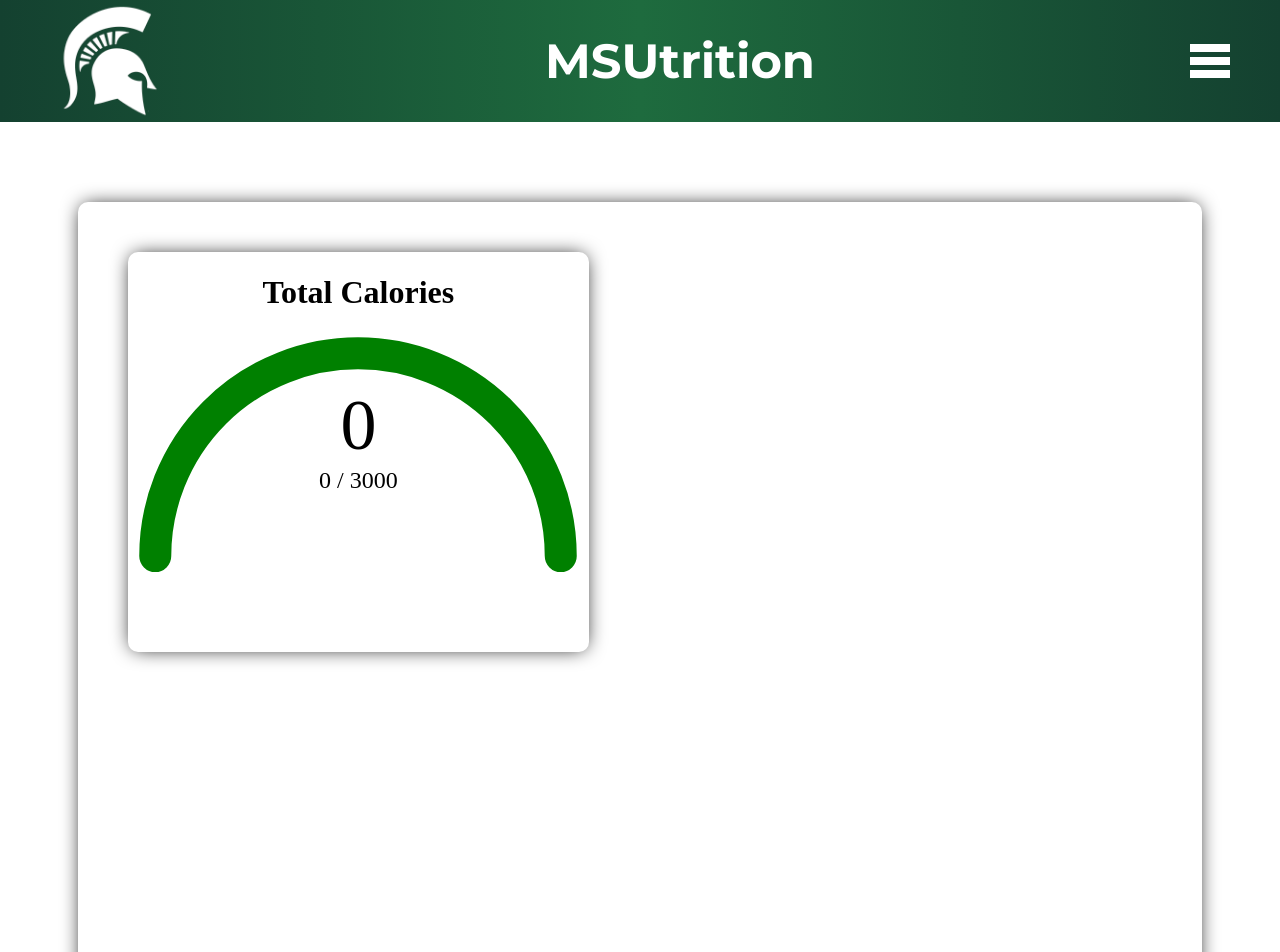
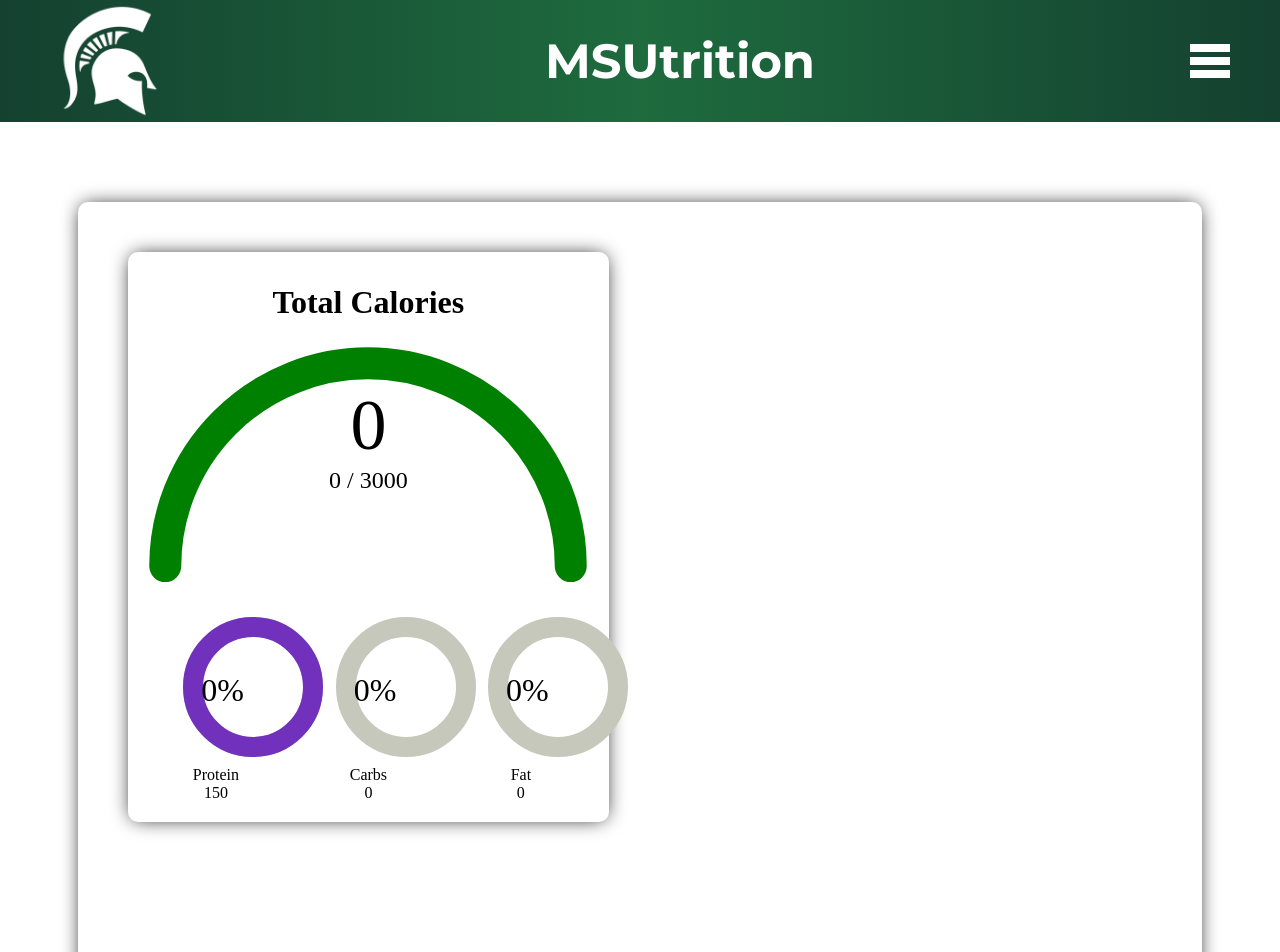
Before and after one commit to bwojj/nutrition-tracking, a React (Vite) app in the folder frontend/nutrition-front-end/: page / in a window 1280 px wide. Shown: the top 952 px of the page. Built offline with nearby package versions, Linux system fonts and the light colour scheme.

Commit message:
Added macro progress bars, and allowed to be dynamic based on ratio of current to goal grams

```diff
--- a/frontend/nutrition-front-end/src/Calories.jsx
+++ b/frontend/nutrition-front-end/src/Calories.jsx
@@ -1,4 +1,5 @@
 import './assets/Calories.css'
+import Macro from './Macros';
 
 function Calories() {
   const r = 190;
@@ -10,6 +11,7 @@
   const y  = cy;
 
   return (
+    <>
         <div className="calories">
             <h1 className="calorie-title">Total Calories</h1>
 
@@ -26,7 +28,13 @@
                 <span className="calorie-number">0</span>
                 <span className="calorie-ratio">0 / 3000</span>
             </div>
+            <div class="macros">
+                <Macro color="#7231bd" name="Protein" amount="150" goal="150"/>
+                <Macro color="#31bd98" name="Carbs" amount="0" goal="200"/>
+                <Macro color="#ffad21ff" name="Fat" amount="0" goal="80"/>
             </div>
+        </div>
+    </>
   );
 }
 
--- a/frontend/nutrition-front-end/src/Macros.jsx
+++ b/frontend/nutrition-front-end/src/Macros.jsx
@@ -0,0 +1,35 @@
+import './assets/Macro.css'
+import { useEffect, useState } from 'react';
+
+function Macro(props){
+
+    const circumfrence = 2 * Math.PI * 60;
+
+    const progress = (Number(props.amount) / Number(props.goal)) * 100;
+
+    const [offset, setOffset] = useState(Number(circumfrence - (circumfrence * progress) / 100));
+    console.log(offset);
+
+
+    return(
+        <div className="macro-container">
+            <svg>
+                <circle className="circle" r="60" cx="37%" cy="50%" fill="none" stroke="#c6c8bb" strokeWidth={20}/>
+                <circle className="progress-circle" r="60" cx="37%" cy="50%" fill="none" stroke={props.color} strokeWidth={20}
+                style={{
+                    strokeDasharray: circumfrence,
+                    strokeDashoffset: offset,
+                    transform: 'rotate(-180deg)',
+                    transformOrigin: '37% 50%',
+                }}/>
+            </svg>
+            <div className="macro-name-amount">
+                <span className="macro-name">{props.name}</span>
+                <span className="macro-amount">{props.amount}</span>
+            </div>
+            <span className="macro-percentage">0%</span>
+        </div>
+    );
+}
+
+export default Macro
--- a/frontend/nutrition-front-end/src/assets/Calories.css
+++ b/frontend/nutrition-front-end/src/assets/Calories.css
@@ -1,7 +1,8 @@
 .calories{
     width: 45%;
-    height: 400px;
+    height: 550px;
     border: none;
+    padding: 10px;
     display: flex;
     flex-direction: column;
     align-items: center;
@@ -21,3 +22,16 @@
 .calorie-ratio{
     font-size: 1.5rem;
 }
+.macros{
+    display: flex;
+    justify-content: center;
+    align-items: center;
+    gap: 5px;
+    width: 100%;
+    margin-top: -50px;
+}
+.macro-name-amount{
+    display: flex;
+    flex-direction: column;
+    align-items: center;
+}
--- /dev/null
+++ b/frontend/nutrition-front-end/src/assets/Macro.css
@@ -0,0 +1,17 @@
+.macro-container{
+    width: 32%;
+    height: 200px;
+    border: none;
+
+    position: relative;
+}
+.macro-percentage{
+    position: absolute;
+    top: 30%;
+    left: 40%;
+    font-size: 2rem;
+}
+.progress-circle{
+    transform: rotate(-180deg);
+    transform-origin: 37% 50%;
+}
```
Lines whose indentation alone changed are shown as unchanged.
